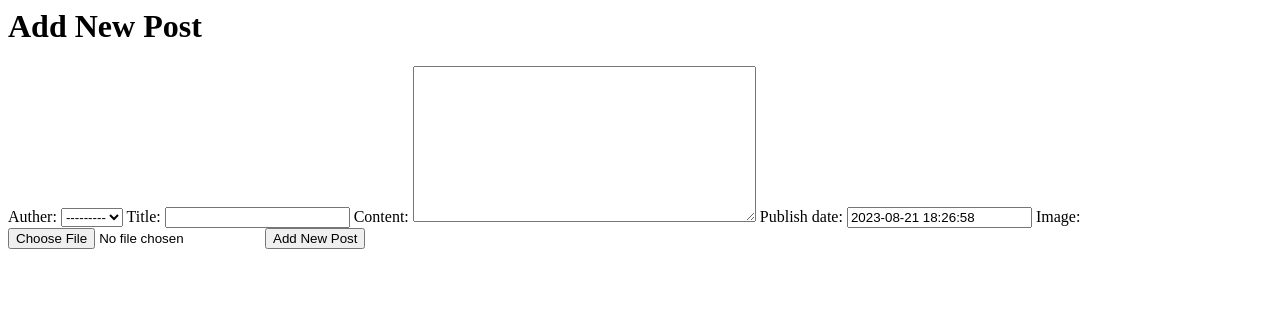
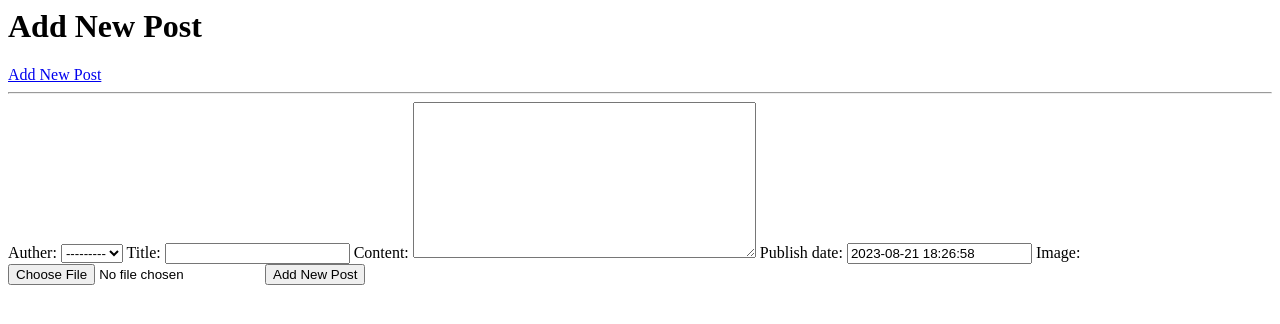
Before and after one commit to mohamadanasfattoum/Django-blog2, a Django app: page /blog/add/ in a window 1280 px wide. Shown: the top 324 px of the page. Run offline with Django 4.2, Linux system fonts and the light colour scheme; data comes from the database, SQL or seed files in the repository; both versions use the stored data as it was after the commit; parts of the project's set-up code (start-up, migrations or seed data) failed here and were passed over.

Commit message:
add a herf /bolg/ in add.html

```diff
--- a/posts/templates/add.html
+++ b/posts/templates/add.html
@@ -1,5 +1,8 @@
 <h1>Add New Post</h1>
 
+<a href="/blog/">Add New Post</a>
+
+<hr>
 
 <form method="post" enctype="multipart/form-data">
     {% csrf_token %}
```
Also changed, not shown: db.sqlite3, media/posts/bild2_18P2BbR.png (added).
